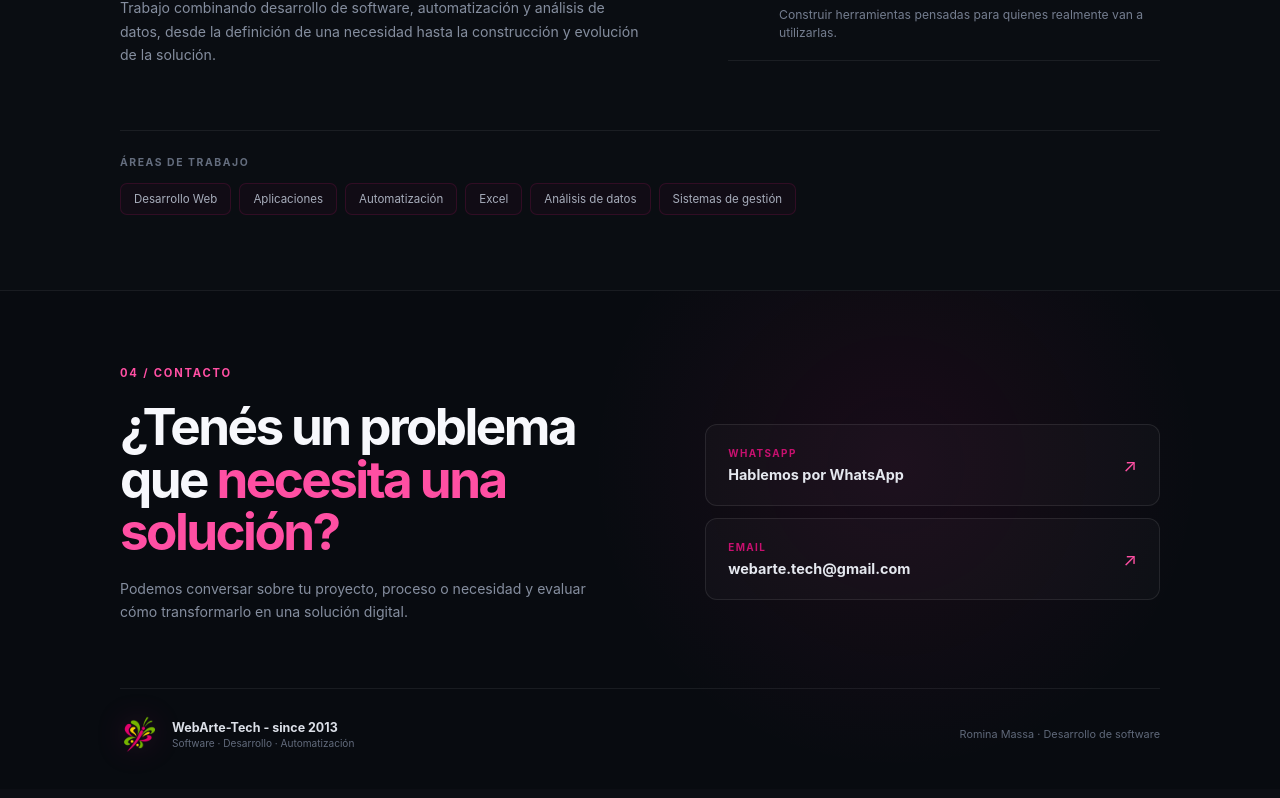
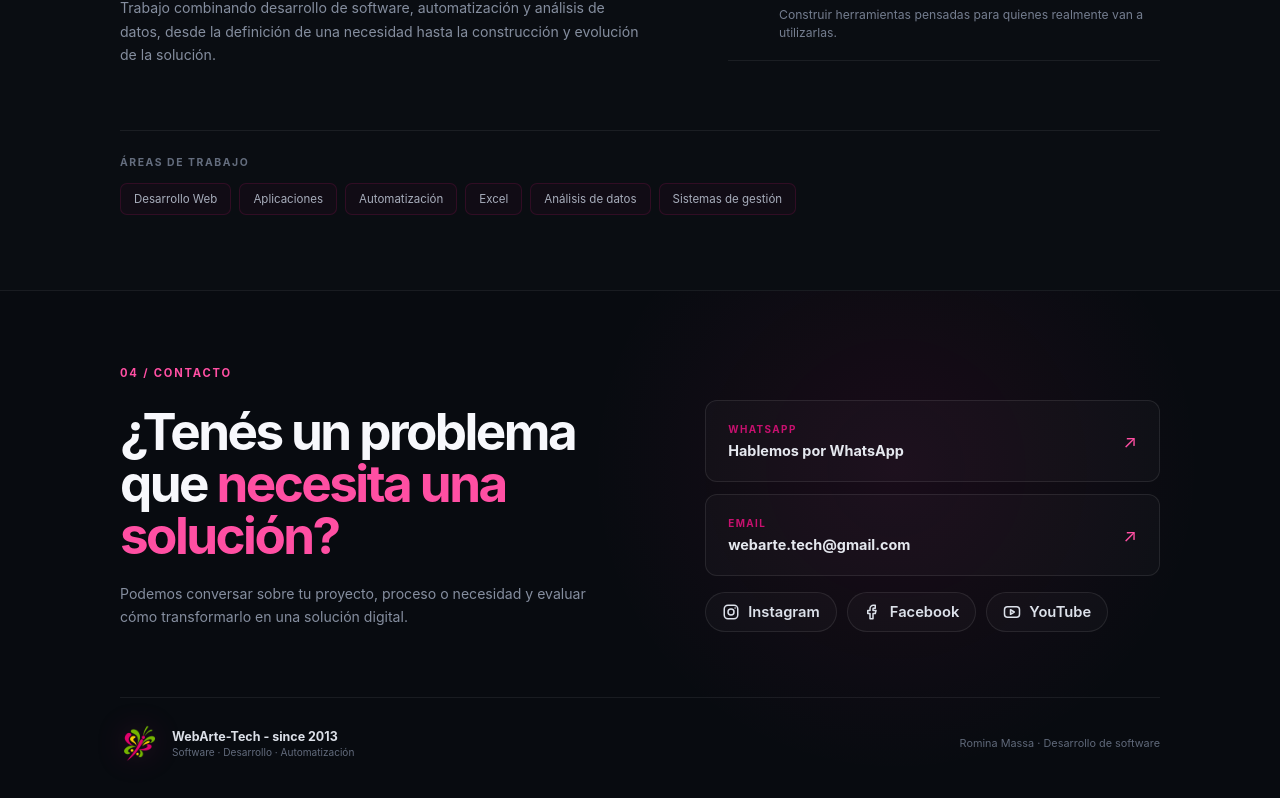
Before and after one commit to WebarteTech/portfolio, a React (Vite) app: page / in a window 1280 px wide. Shown: the part 6461-7259 px from the top of the page. Built offline with nearby package versions, Linux system fonts and the light colour scheme.

Commit message:
Agregar Instagram, Facebook y YouTube en Contacto
Co-Authored-By: Claude Opus 5.5 <noreply@anthropic.com>
Claude-Session: https://claude.ai/code/session_01Sqpaob8YUL5h56n2x8vfwX

```diff
--- a/src/App.tsx
+++ b/src/App.tsx
@@ -651,6 +651,21 @@ function App() {
                 <strong>webarte.tech@gmail.com</strong>
                 <span className="contact-arrow">↗</span>
               </a>
+
+              <div className="contact-redes" aria-label="Redes sociales">
+                <a href="https://www.instagram.com/webarte_tech" target="_blank" rel="noreferrer">
+                  <svg viewBox="0 0 24 24" fill="none" stroke="currentColor" strokeWidth="2" strokeLinecap="round" strokeLinejoin="round" aria-hidden="true"><rect x="3" y="3" width="18" height="18" rx="5" /><circle cx="12" cy="12" r="4" /><path d="M17.5 6.5h.01" /></svg>
+                  Instagram
+                </a>
+                <a href="https://www.facebook.com/webartetech" target="_blank" rel="noreferrer">
+                  <svg viewBox="0 0 24 24" fill="none" stroke="currentColor" strokeWidth="2" strokeLinecap="round" strokeLinejoin="round" aria-hidden="true"><path d="M15 3h-2.5A4.5 4.5 0 0 0 8 7.5V10H5v4h3v7h4v-7h3l1-4h-4V7.5A.5.5 0 0 1 12.5 7H15z" /></svg>
+                  Facebook
+                </a>
+                <a href="https://www.youtube.com/@WebArte-Tech" target="_blank" rel="noreferrer">
+                  <svg viewBox="0 0 24 24" fill="none" stroke="currentColor" strokeWidth="2" strokeLinecap="round" strokeLinejoin="round" aria-hidden="true"><rect x="2" y="5" width="20" height="14" rx="4" /><path d="M10 9l5 3-5 3z" /></svg>
+                  YouTube
+                </a>
+              </div>
             </div>
           </div>
 
--- a/src/marca.css
+++ b/src/marca.css
@@ -160,3 +160,33 @@
   font-size: 0;
   filter: drop-shadow(0 0 14px rgba(224, 21, 127, 0.25));
 }
+
+/* Redes sociales en Contacto */
+.contact-redes {
+  display: flex;
+  flex-wrap: wrap;
+  gap: 10px;
+  margin-top: 4px;
+}
+.contact-redes a {
+  display: inline-flex;
+  align-items: center;
+  gap: 8px;
+  padding: 10px 16px;
+  border: 1px solid rgba(255, 255, 255, 0.09);
+  border-radius: 999px;
+  background: rgba(255, 255, 255, 0.025);
+  color: #dce1ea;
+  font-size: 0.92rem;
+  font-weight: 600;
+  text-decoration: none;
+  transition: border-color 0.2s ease, color 0.2s ease;
+}
+.contact-redes a:hover {
+  border-color: rgba(224, 21, 127, 0.45);
+  color: #ff4fa3;
+}
+.contact-redes svg {
+  width: 18px;
+  height: 18px;
+}
```
